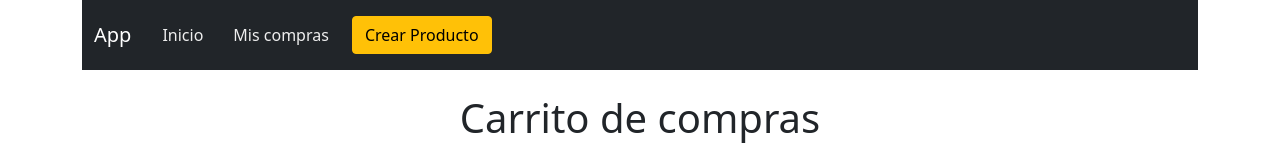
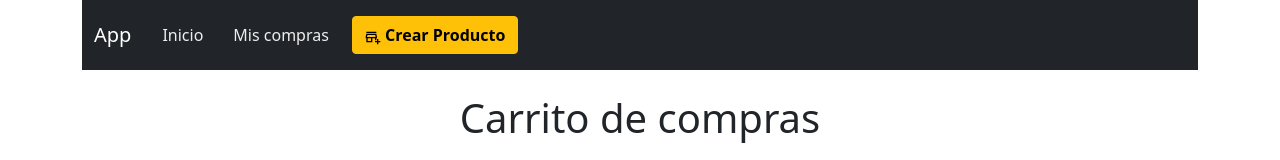
Before and after one commit to fainnerramirez/proyecto-final-pw, a React (Create React App) app: page / in a window 1280 px wide. Shown: the top 160 px of the page. Built offline with nearby package versions, Linux system fonts and the light colour scheme.

Commit message:
file change

```diff
--- a/src/components/ModalAddProduct.jsx
+++ b/src/components/ModalAddProduct.jsx
@@ -1,5 +1,6 @@
 import { useContext, useState } from "react";
 import { Button, Modal, Form } from "react-bootstrap";
+import { MdOutlineAddBusiness } from "react-icons/md";
 import { contextProduct } from "../context/ProductContext";
 
 const ModalAddProduct = () => {
@@ -20,8 +21,8 @@ const ModalAddProduct = () => {
 
   return (
     <>
-      <Button variant="warning" onClick={handleShow}>
-        Crear Producto
+      <Button variant="warning" onClick={handleShow} className="fw-bold">
+        <MdOutlineAddBusiness /> Crear Producto
       </Button>
 
       <Modal show={show} onHide={handleClose} centered>
```
